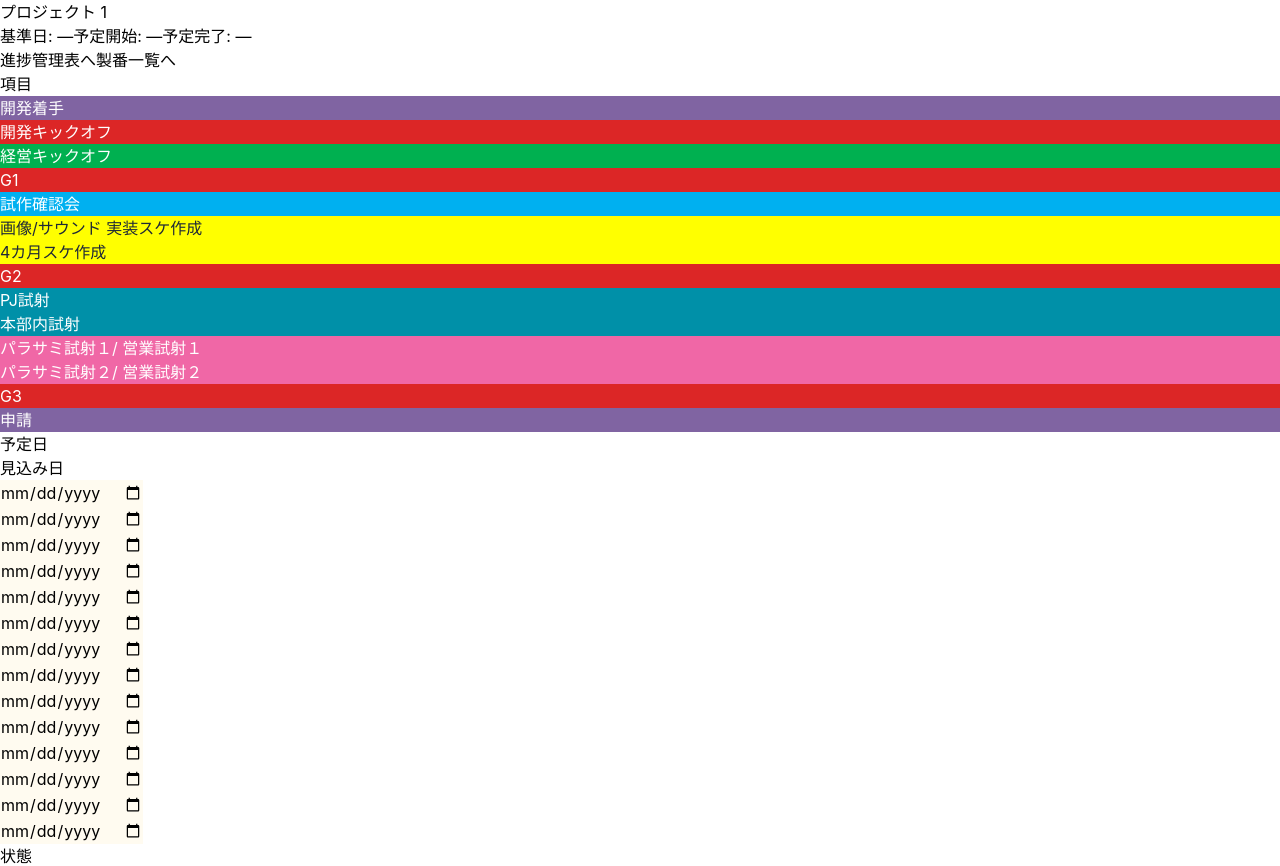
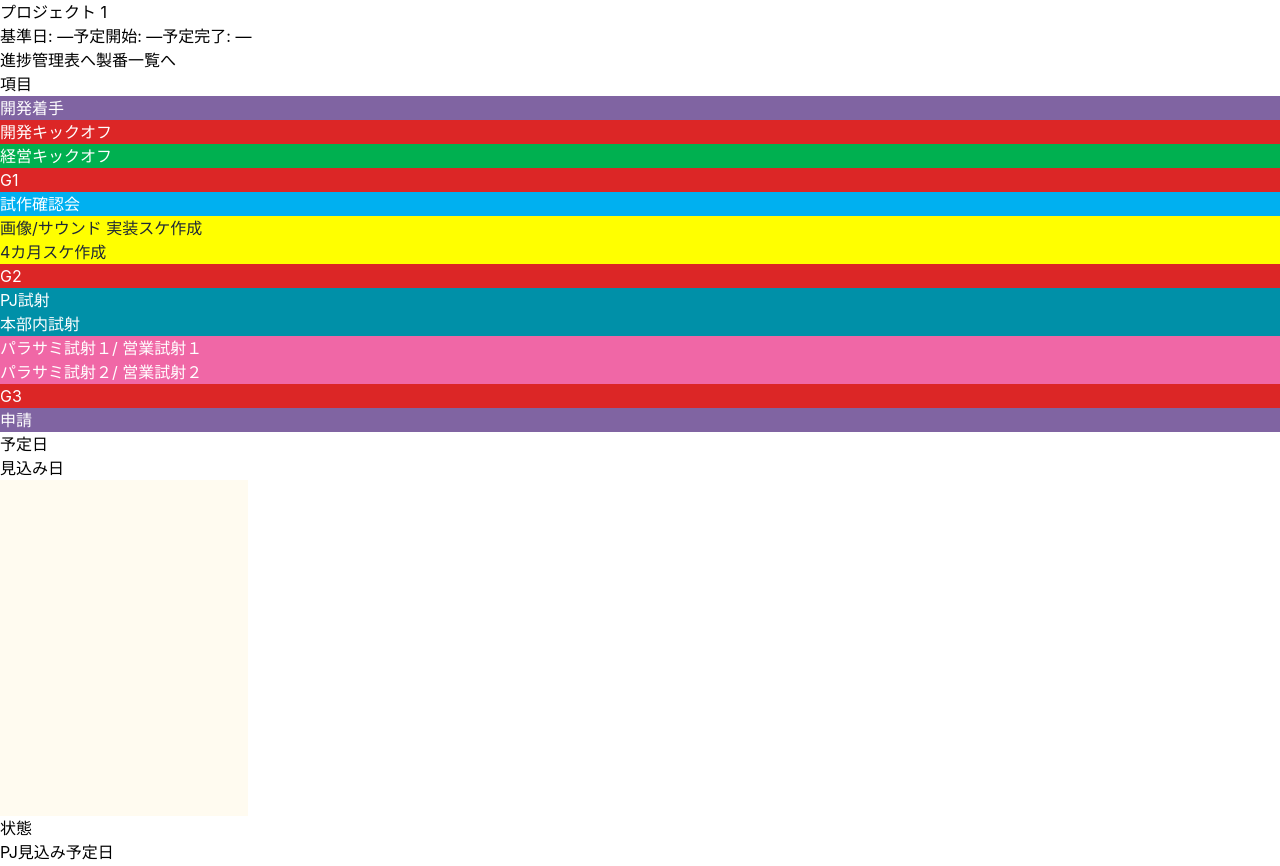
Before and after one commit to k-koshiro/ProgMan, a React (Vite) app in the folder client/: page /progress-manager/comments/1 in a window 1280 px wide. Shown: the top 866 px of the page. Built offline with nearby package versions, Linux system fonts and the light colour scheme; no server answers.

Commit message:
修正: 見込み日空欄時のプレースホルダーを非表示

```diff
--- a/client/src/components/MilestoneBoard.tsx
+++ b/client/src/components/MilestoneBoard.tsx
@@ -276,16 +276,31 @@ export default function MilestoneBoard({ items, projectId, editable = false }: P
           </div>
           {colored.map((it, i) => {
             const scheduleId = typeof it.id === 'number' ? it.id : 0;
+            const hasValue = typeof estimates[scheduleId] === 'string' && isoDatePattern.test(estimates[scheduleId]);
             return (
               <div
                 key={`${it.id ?? it.name}-estimate-${i}`}
                 className={`${itemWidthClass} ${paddingClass} border-l border-gray-800`}
               >
                 <input
-                  type="date"
-                  value={(typeof estimates[scheduleId] === 'string' && isoDatePattern.test(estimates[scheduleId])) ? estimates[scheduleId] : ''}
+                  type={hasValue ? 'date' : 'text'}
+                  value={hasValue ? estimates[scheduleId]! : ''}
                   onChange={(e) => handleEstimateChange(scheduleId, e.target.value)}
                   disabled={!editable || loading}
+                  onFocus={(e) => {
+                    if (!hasValue) {
+                      e.target.type = 'date';
+                      if (typeof (e.target as HTMLInputElement).showPicker === 'function') {
+                        (e.target as HTMLInputElement).showPicker();
+                      }
+                    }
+                  }}
+                  onBlur={(e) => {
+                    const currentValue = e.target.value ? e.target.value.slice(0, 10) : '';
+                    if (!currentValue) {
+                      e.target.type = 'text';
+                    }
+                  }}
                   className="w-full text-[10px] sm:text-xs border-0 bg-transparent text-center focus:outline-none focus:ring-1 focus:ring-blue-400 disabled:cursor-not-allowed"
                   style={{ backgroundColor: '#FFFBF0' }}
                 />
```
